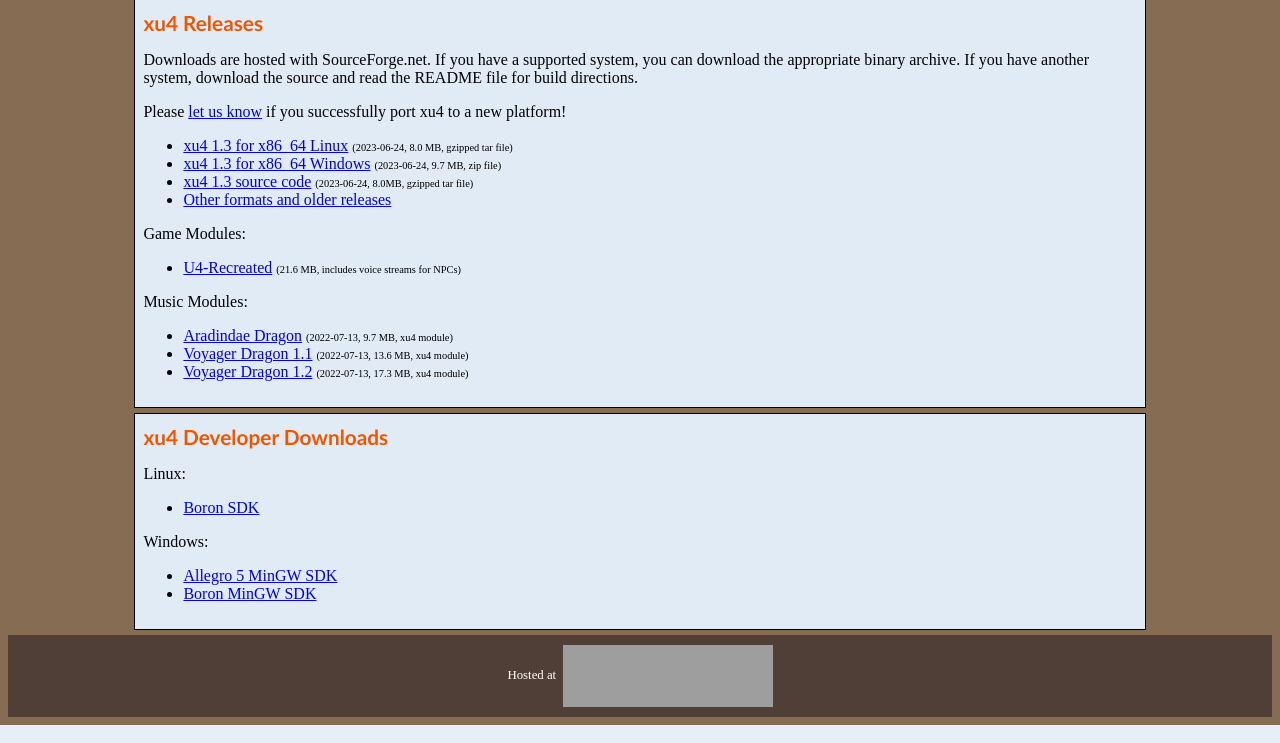
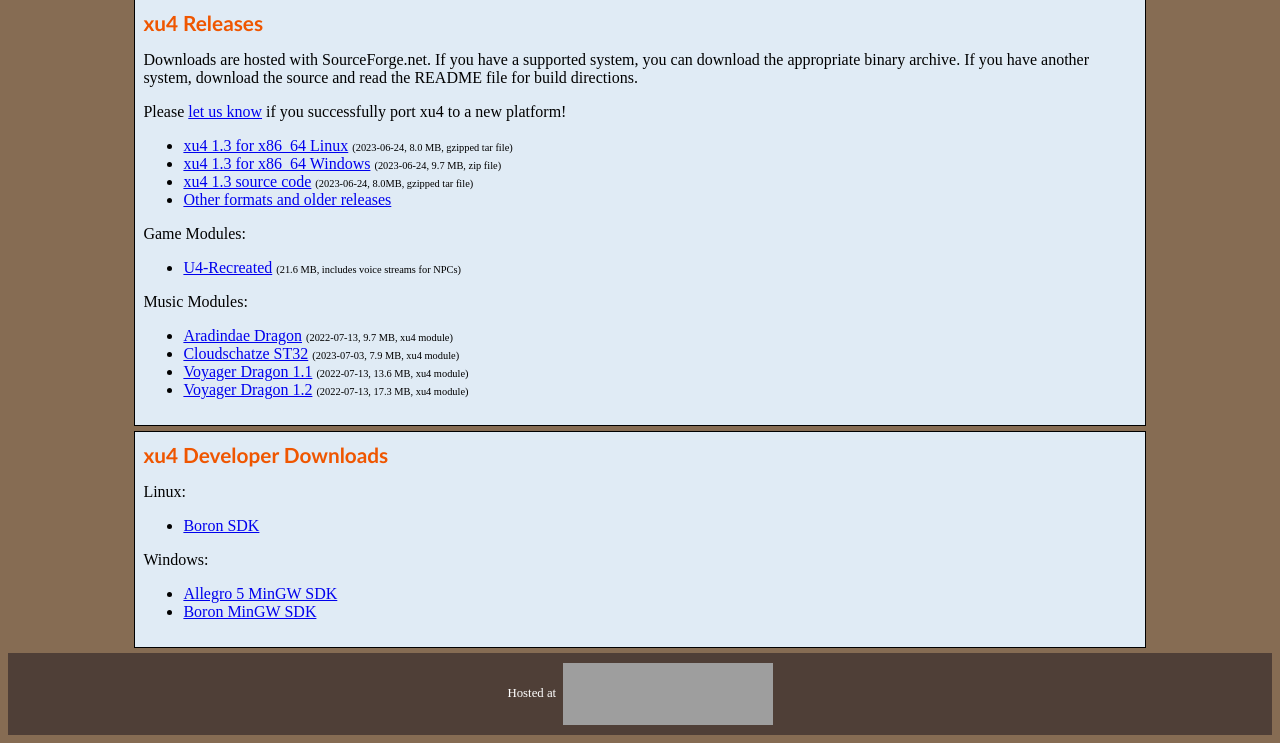
Before and after one commit to xu4-engine/web, a PHP site: page /download.php in a window 1280 px wide. Shown: the part 482-1225 px from the top of the page. Run offline with PHP 8.4, Linux system fonts and the light colour scheme; some libraries are stand-ins or nearby versions; grey boxes are pictures that could not be loaded.

Commit message:
download: Add Cloudschatze ST32 music module.

```diff
--- a/download.php
+++ b/download.php
@@ -57,6 +57,7 @@
   Music Modules:
   <ul>
     <li><a href="https://sourceforge.net/projects/xu4/files/xu4/1.1/U4-Aradindae.mod/download">Aradindae Dragon</a> <span class="details">(2022-07-13, 9.7 MB, xu4 module)</span></li>
+    <li><a href="https://sourceforge.net/projects/xu4/files/xu4/1.3/U4-Cloudschatze.mod/download">Cloudschatze ST32</a> <span class="details">(2023-07-03, 7.9 MB, xu4 module)</span></li>
     <li><a href="https://sourceforge.net/projects/xu4/files/xu4/1.1/U4-Voyager-11.mod/download">Voyager Dragon 1.1</a> <span class="details">(2022-07-13, 13.6 MB, xu4 module)</span></li>
     <li><a href="https://sourceforge.net/projects/xu4/files/xu4/1.1/U4-Voyager-12.mod/download">Voyager Dragon 1.2</a> <span class="details">(2022-07-13, 17.3 MB, xu4 module)</span></li>
   </ul>
```
Also changed, not shown: 1 other file.
